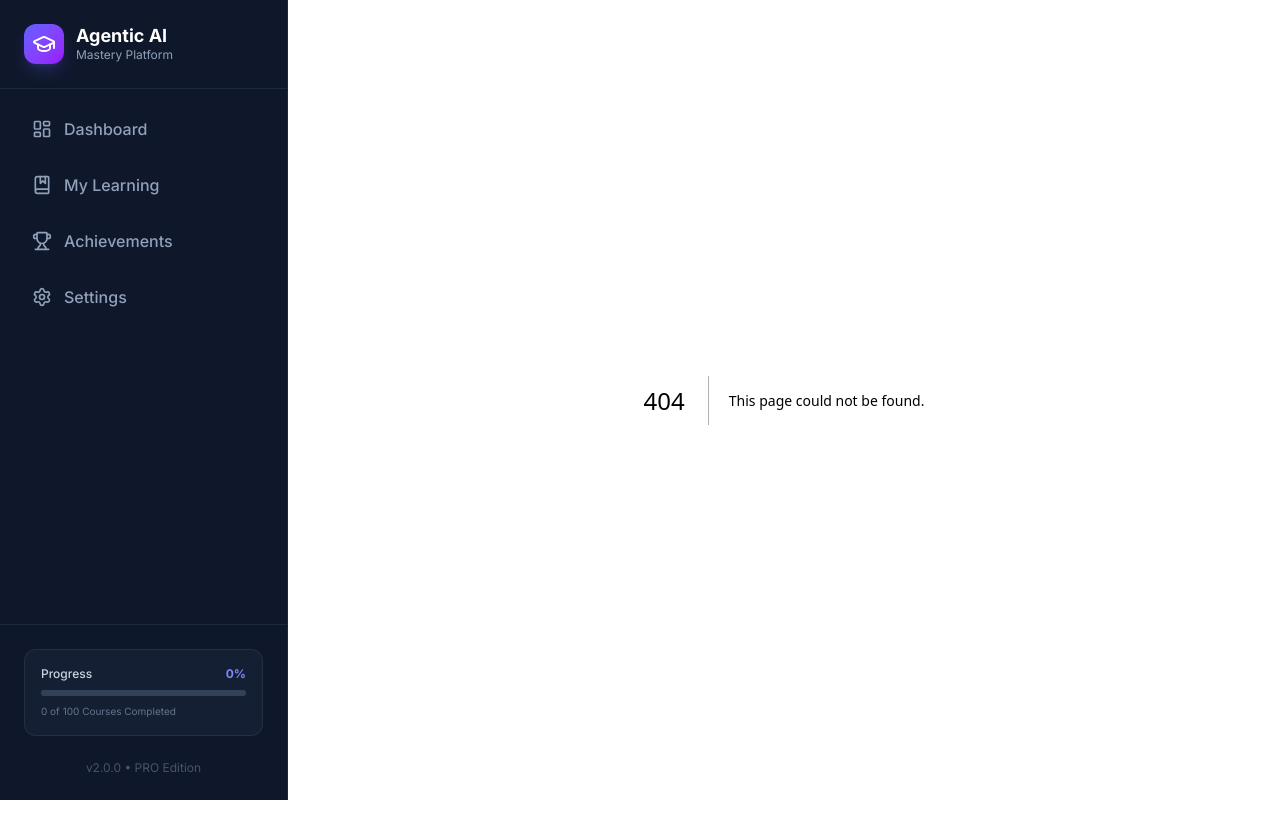
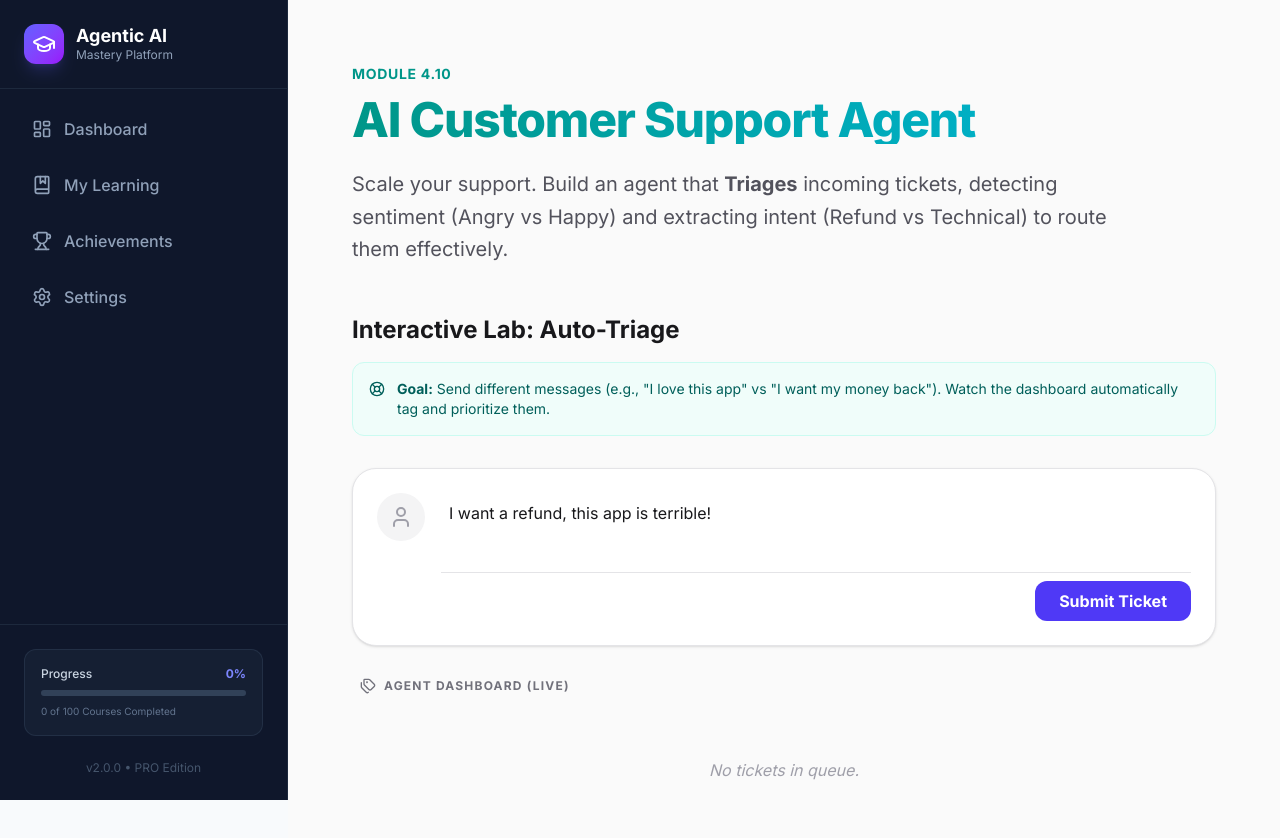
Before and after one commit to learnbydoingwithsteven/agentic_sys_0-1, a Next.js app in the folder unified-platform/: page /courses/course_040_customer_support in a window 1280 px wide. Before the commit this address had no page. Shown: the top 838 px of the page. Before the commit the page ends 800 px from the top, so only its background shows below. Built offline with nearby package versions, Linux system fonts and the light colour scheme.

Commit message:
Implement Module 40: AI Customer Support

```diff
--- /dev/null
+++ b/unified-platform/src/actions/course_040_customer_support/support_backend.ts
@@ -0,0 +1,39 @@
+'use server';
+
+export interface Ticket {
+    id: string;
+    message: string;
+    category: 'REFUND' | 'TECHNICAL' | 'GENERAL';
+    sentiment: 'ANGRY' | 'NEUTRAL' | 'HAPPY';
+    priority: 'HIGH' | 'MEDIUM' | 'LOW';
+}
+
+export async function triageTicket(message: string): Promise<Ticket> {
+    const lower = message.toLowerCase();
+
+    // 1. Determine Category
+    let category: Ticket['category'] = 'GENERAL';
+    if (lower.includes('refund') || lower.includes('money') || lower.includes('charge')) category = 'REFUND';
+    else if (lower.includes('crash') || lower.includes('error') || lower.includes('bug')) category = 'TECHNICAL';
+
+    // 2. Determine Sentiment
+    let sentiment: Ticket['sentiment'] = 'NEUTRAL';
+    if (lower.includes('hate') || lower.includes('terrible') || lower.includes('!')) sentiment = 'ANGRY';
+    else if (lower.includes('love') || lower.includes('great') || lower.includes('thanks')) sentiment = 'HAPPY';
+
+    // 3. Determine Priority (Angry + Refund = High)
+    let priority: Ticket['priority'] = 'LOW';
+    if (sentiment === 'ANGRY' || category === 'REFUND') priority = 'HIGH';
+    if (category === 'TECHNICAL') priority = 'MEDIUM';
+
+    // Mock processing delay
+    await new Promise(r => setTimeout(r, 500));
+
+    return {
+        id: Math.random().toString(36).substr(2, 9),
+        message,
+        category,
+        sentiment,
+        priority
+    };
+}
--- /dev/null
+++ b/unified-platform/src/app/courses/course_040_customer_support/page.tsx
@@ -0,0 +1,32 @@
+import React from 'react';
+import { SupportLab } from '@/components/demos/course_040_customer_support/SupportLab';
+import { Headphones, LifeBuoy } from 'lucide-react';
+
+export default function CoursePage() {
+    return (
+        <div className="flex bg-zinc-50 dark:bg-zinc-950 min-h-screen font-sans text-zinc-900 dark:text-zinc-100">
+            <main className="flex-1 max-w-6xl mx-auto p-6 lg:p-12 xl:p-16 w-full">
+                <header className="mb-12">
+                    <div className="text-sm font-bold tracking-wider text-teal-600 dark:text-teal-400 uppercase mb-3">Module 4.10</div>
+                    <h1 className="text-4xl lg:text-5xl font-extrabold tracking-tight mb-6 bg-gradient-to-r from-teal-600 to-cyan-500 bg-clip-text text-transparent">
+                        AI Customer Support Agent
+                    </h1>
+                    <p className="text-xl text-zinc-600 dark:text-zinc-400 leading-relaxed max-w-3xl">
+                        Scale your support. Build an agent that <strong>Triages</strong> incoming tickets, detecting sentiment (Angry vs Happy) and extracting intent (Refund vs Technical) to route them effectively.
+                    </p>
+                </header>
+
+                <section className="mb-24">
+                    <div className="mb-8">
+                        <h2 className="text-2xl font-bold mb-4">Interactive Lab: Auto-Triage</h2>
+                        <div className="p-4 bg-teal-50 dark:bg-teal-900/10 border border-teal-100 dark:border-teal-800 rounded-xl text-sm text-teal-800 dark:text-teal-200 flex items-start gap-3">
+                            <div className="shrink-0 mt-0.5"><LifeBuoy className="w-4 h-4" /></div>
+                            <p><strong>Goal:</strong> Send different messages (e.g., "I love this app" vs "I want my money back"). Watch the dashboard automatically tag and prioritize them.</p>
+                        </div>
+                    </div>
+                    <SupportLab />
+                </section>
+            </main>
+        </div>
+    );
+}
--- /dev/null
+++ b/unified-platform/src/components/demos/course_040_customer_support/SupportLab.tsx
@@ -0,0 +1,104 @@
+'use client';
+
+import React, { useState } from 'react';
+import { motion, AnimatePresence } from 'framer-motion';
+import {
+    MessageSquare,
+    Tags,
+    AlertCircle,
+    CheckCircle,
+    User
+} from 'lucide-react';
+import { triageTicket, Ticket } from '@/actions/course_040_customer_support/support_backend';
+
+export function SupportLab() {
+    const [msg, setMsg] = useState("I want a refund, this app is terrible!");
+    const [tickets, setTickets] = useState<Ticket[]>([]);
+    const [loading, setLoading] = useState(false);
+
+    const handleSubmit = async (e: React.FormEvent) => {
+        e.preventDefault();
+        setLoading(true);
+        const ticket = await triageTicket(msg);
+        setTickets(prev => [ticket, ...prev]);
+        setMsg("");
+        setLoading(false);
+    };
+
+    return (
+        <div className="flex flex-col gap-8 h-[700px]">
+            {/* Input Area */}
+            <div className="flex gap-4 items-start bg-white dark:bg-zinc-900 p-6 rounded-3xl border border-zinc-200 dark:border-zinc-800 shadow-sm">
+                <div className="w-12 h-12 bg-zinc-100 dark:bg-zinc-800 rounded-full flex items-center justify-center shrink-0">
+                    <User className="w-6 h-6 text-zinc-400" />
+                </div>
+                <form onSubmit={handleSubmit} className="flex-1 flex flex-col gap-2">
+                    <textarea
+                        value={msg}
+                        onChange={e => setMsg(e.target.value)}
+                        placeholder="Type a customer complaint..."
+                        className="w-full bg-transparent border-b border-zinc-200 dark:border-zinc-700 p-2 outline-none focus:border-indigo-500 transition-colors resize-none h-20"
+                    />
+                    <div className="flex justify-end">
+                        <button
+                            type="submit"
+                            disabled={loading || !msg}
+                            className="bg-indigo-600 hover:bg-indigo-700 text-white px-6 py-2 rounded-xl font-bold flex items-center gap-2 disabled:opacity-50"
+                        >
+                            {loading ? 'Processing...' : 'Submit Ticket'}
+                        </button>
+                    </div>
+                </form>
+            </div>
+
+            {/* Dashboard */}
+            <div className="flex-1 flex flex-col gap-4 overflow-hidden">
+                <div className="flex items-center gap-2 text-zinc-500 uppercase tracking-widest text-xs font-bold px-2">
+                    <Tags className="w-4 h-4" /> Agent Dashboard (Live)
+                </div>
+
+                <div className="flex-1 overflow-y-auto custom-scrollbar space-y-3 p-2">
+                    <AnimatePresence>
+                        {tickets.map(t => (
+                            <motion.div
+                                key={t.id}
+                                initial={{ opacity: 0, height: 0 }}
+                                animate={{ opacity: 1, height: 'auto' }}
+                                className="bg-white dark:bg-zinc-900 border border-zinc-200 dark:border-zinc-800 rounded-2xl p-4 shadow-sm flex items-start gap-4"
+                            >
+                                <div className={`shrink-0 w-2 h-16 rounded-full
+                                    ${t.priority === 'HIGH' ? 'bg-red-500' : t.priority === 'MEDIUM' ? 'bg-amber-500' : 'bg-green-500'}
+                                `} />
+
+                                <div className="flex-1 min-w-0">
+                                    <div className="flex gap-2 mb-2">
+                                        <Badge label={t.category} color="bg-blue-100 text-blue-800 dark:bg-blue-900/30 dark:text-blue-300" />
+                                        <Badge label={t.sentiment} color={t.sentiment === 'ANGRY' ? 'bg-red-100 text-red-800 dark:bg-red-900/30 dark:text-red-300' : 'bg-green-100 text-green-800'} />
+                                        <Badge label={t.priority} color="bg-zinc-100 text-zinc-800 dark:bg-zinc-800 dark:text-zinc-300" />
+                                    </div>
+                                    <p className="text-zinc-600 dark:text-zinc-300 text-sm truncate">{t.message}</p>
+                                    <div className="text-[10px] text-zinc-400 mt-2 font-mono">ID: {t.id}</div>
+                                </div>
+
+                                <div className="self-center">
+                                    {t.priority === 'HIGH' ? <AlertCircle className="w-6 h-6 text-red-400" /> : <CheckCircle className="w-6 h-6 text-zinc-300" />}
+                                </div>
+                            </motion.div>
+                        ))}
+                    </AnimatePresence>
+                    {tickets.length === 0 && (
+                        <div className="text-center text-zinc-400 italic mt-10">No tickets in queue.</div>
+                    )}
+                </div>
+            </div>
+        </div>
+    );
+}
+
+function Badge({ label, color }: { label: string, color: string }) {
+    return (
+        <span className={`text-[10px] font-bold px-2 py-1 rounded-md uppercase tracking-wide ${color}`}>
+            {label}
+        </span>
+    );
+}
```
